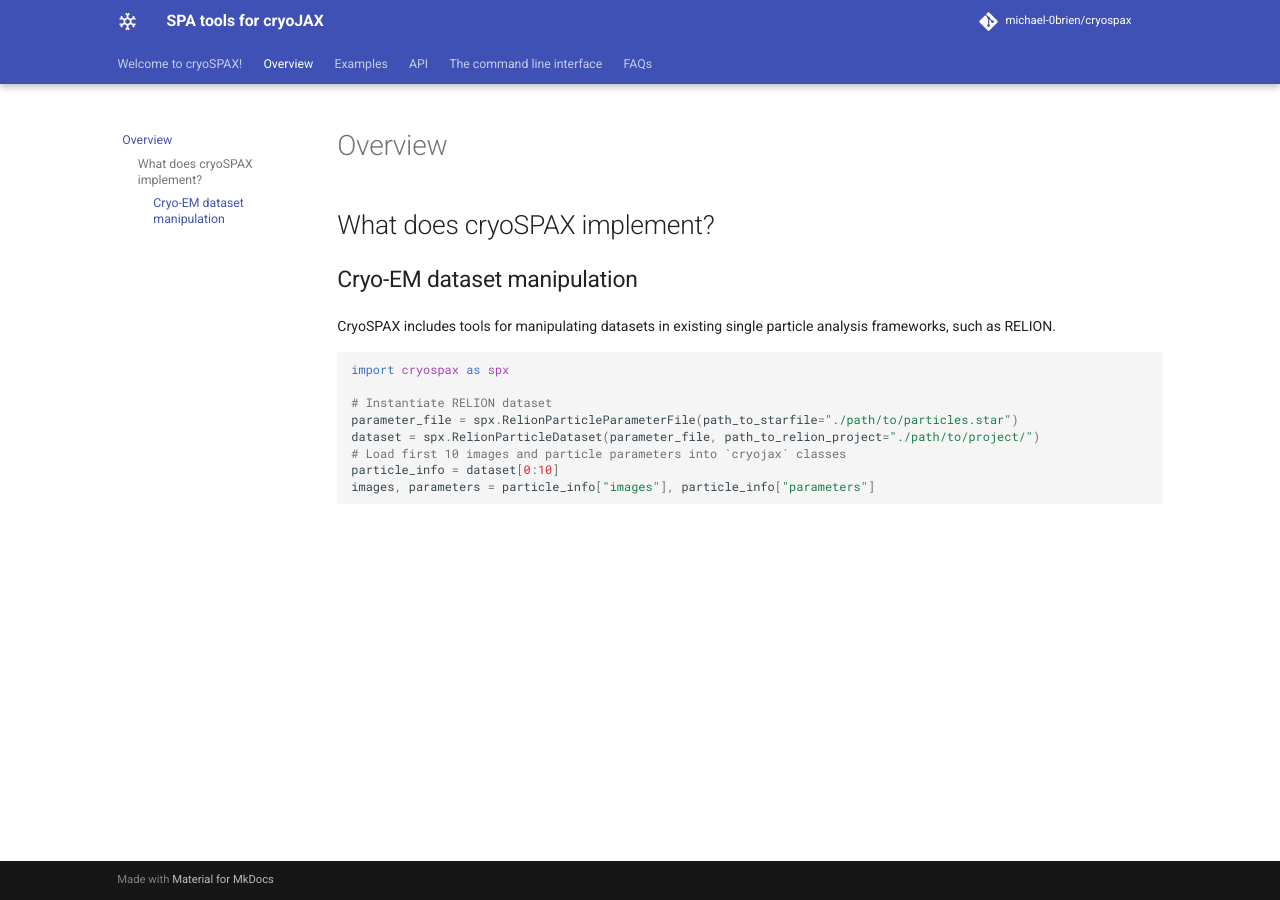
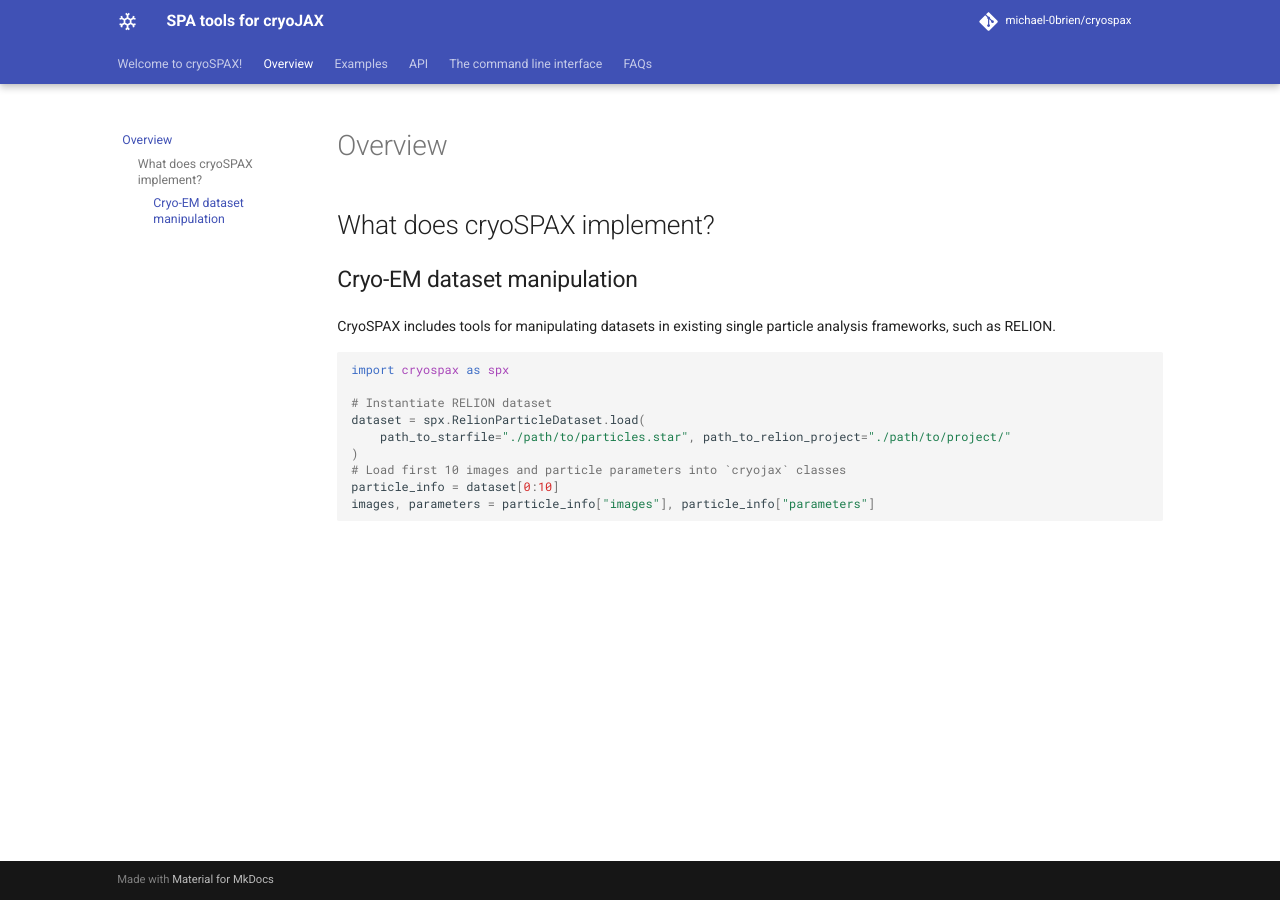
Before and after one commit to michael-0brien/cryospax, an MkDocs documentation site: the page built from docs/overview.md, in a window 1280 px wide. Built offline with MkDocs 1.6.1 and Material for MkDocs 9.7.7, drawn with Linux system fonts in a browser that asks for light colours; comment, search, counter and statistics services are not loaded.

Commit message:
Doc fixes and empty method should have max_optics_group as required

```diff
--- a/docs/overview.md
+++ b/docs/overview.md
@@ -10,8 +10,9 @@
 import cryospax as spx
 
 # Instantiate RELION dataset
-parameter_file = spx.RelionParticleParameterFile(path_to_starfile="./path/to/particles.star")
-dataset = spx.RelionParticleDataset(parameter_file, path_to_relion_project="./path/to/project/")
+dataset = spx.RelionParticleDataset.load(
+    path_to_starfile="./path/to/particles.star", path_to_relion_project="./path/to/project/"
+)
 # Load first 10 images and particle parameters into `cryojax` classes
 particle_info = dataset[0:10]
 images, parameters = particle_info["images"], particle_info["parameters"]
```
Also changed, not shown: 1 other file.
